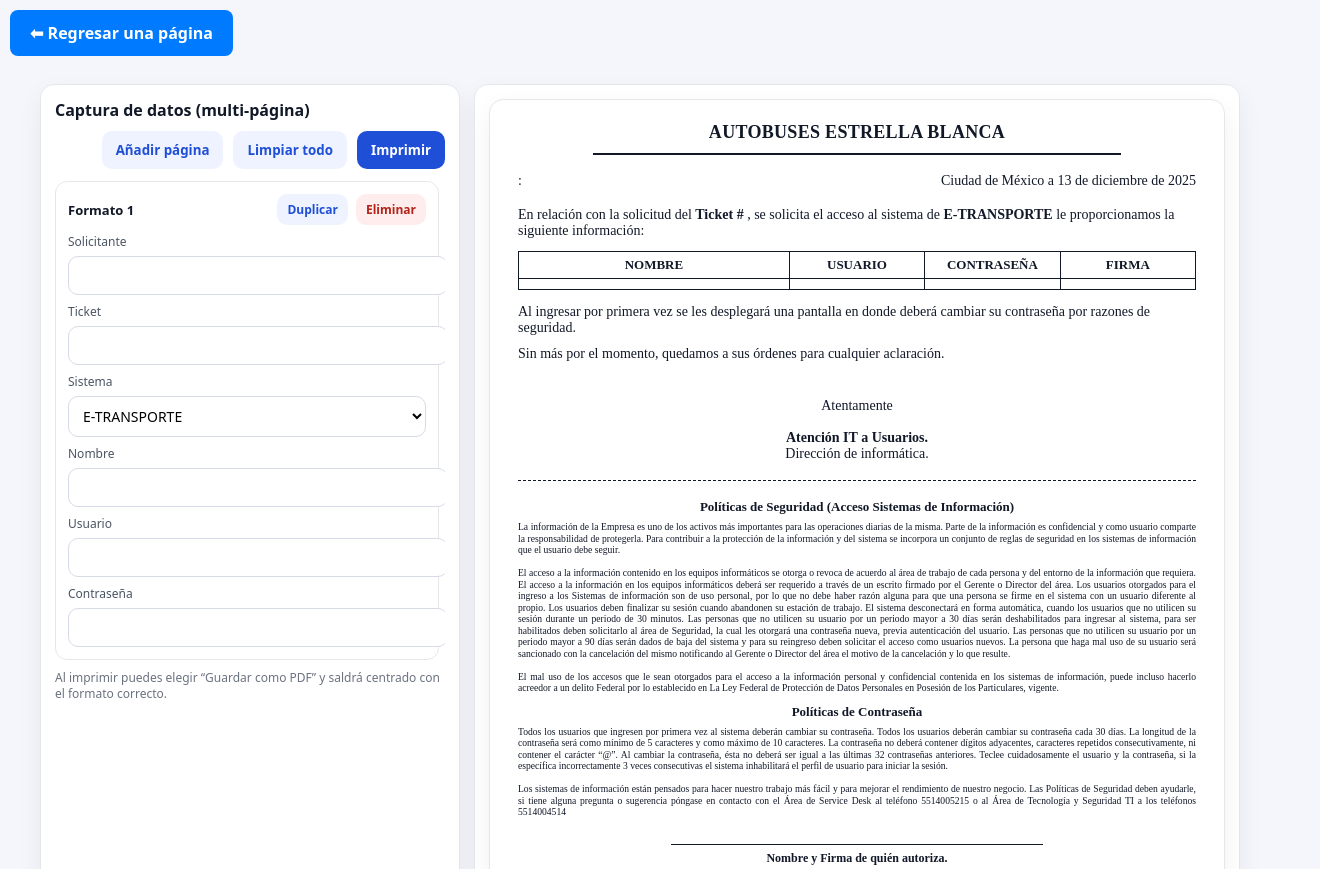
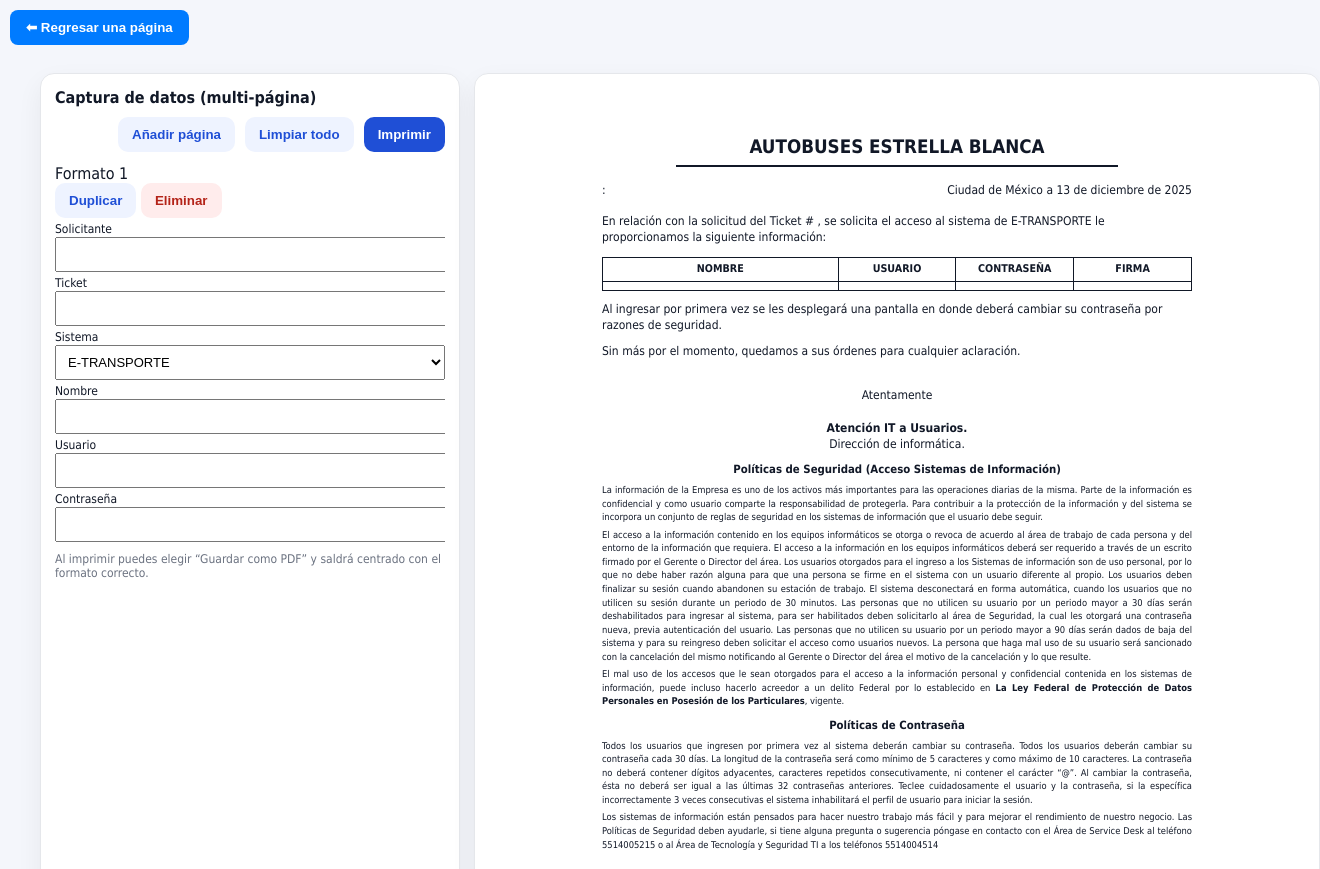
Before and after one commit to EdgarMisaelOsornio/SERVICE-DESK-, a plain HTML site: page POLITICAS/politicas.html in a window 1280 px wide. Shown: the top 869 px of the page, 1320 px wide, since content can reach past the window. Drawn offline with Linux system fonts and the light colour scheme.

Commit message:
Add files via upload

```diff
--- a/POLITICAS/politicas.html
+++ b/POLITICAS/politicas.html
@@ -1,14 +1,17 @@
 <!doctype html>
 <html lang="es">
 <head>
-<meta charset="utf-8">
-<meta name="viewport" content="width=device-width, initial-scale=1">
+  <meta charset="utf-8">
+  <meta name="viewport" content="width=device-width, initial-scale=1">
+  <title>Políticas E-Transporte</title>
 
-<link rel="stylesheet" href="style.css">
-  <button class="nav-btn" onclick="history.back()">⬅ Regresar una página</button>
+  <link rel="stylesheet" href="style.css">
 </head>
 
 <body>
+
+<button class="nav-btn" onclick="history.back()">⬅ Regresar una página</button>
+
 <div class="wrap">
 
   <div class="panel">
--- a/POLITICAS/script.js
+++ b/POLITICAS/script.js
@@ -1,12 +1,21 @@
 let pageCount = 0;
 
 function fechaActual(){
-  const meses=["enero","febrero","marzo","abril","mayo","junio","julio","agosto","septiembre","octubre","noviembre","diciembre"];
-  const f=new Date();
+  const meses = [
+    "enero","febrero","marzo","abril","mayo","junio",
+    "julio","agosto","septiembre","octubre","noviembre","diciembre"
+  ];
+  const f = new Date();
   return `Ciudad de México a ${f.getDate()} de ${meses[f.getMonth()]} de ${f.getFullYear()}`;
 }
-function $(id){ return document.getElementById(id); }
 
+function $(id){
+  return document.getElementById(id);
+}
+
+/* =========================
+   FORMULARIO
+   ========================= */
 function createFormCard(id){
   return `
     <div class="formCard" id="card-${id}">
@@ -44,6 +53,9 @@ function createFormCard(id){
   `;
 }
 
+/* =========================
+   HOJA / DOCUMENTO
+   ========================= */
 function createSheet(id){
   return `
     <div class="sheet" id="sheet-${id}">
@@ -57,7 +69,8 @@ function createSheet(id){
 
       <div class="body">
         <div style="margin:12px 0">
-          En relación con la solicitud del <span class="bold">Ticket # <span id="out-ticket-${id}"></span></span>,
+          En relación con la solicitud del
+          <span class="bold">Ticket # <span id="out-ticket-${id}"></span></span>,
           se solicita el acceso al sistema de
           <span class="bold" id="out-sistema-${id}">E-TRANSPORTE</span>
           le proporcionamos la siguiente información:
@@ -82,8 +95,13 @@ function createSheet(id){
           </tbody>
         </table>
 
-        <div>Al ingresar por primera vez se les desplegará una pantalla en donde deberá cambiar su contraseña por razones de seguridad.</div>
-        <div style="margin-top:10px">Sin más por el momento, quedamos a sus órdenes para cualquier aclaración.</div>
+        <div>
+          Al ingresar por primera vez se les desplegará una pantalla en donde deberá cambiar su contraseña por razones de seguridad.
+        </div>
+
+        <div style="margin-top:10px">
+          Sin más por el momento, quedamos a sus órdenes para cualquier aclaración.
+        </div>
 
         <div class="sign-block">
           <div>Atentamente</div><br>
@@ -94,6 +112,7 @@ function createSheet(id){
         <div class="divider"></div>
 
         <div class="pol-title">Políticas de Seguridad (Acceso Sistemas de Información)</div>
+
         <div class="pol-text">
           La información de la Empresa es uno de los activos más importantes para las operaciones diarias de la misma. Parte de la
           información es confidencial y como usuario comparte la responsabilidad de protegerla. Para contribuir a la protección de la
@@ -110,10 +129,12 @@ function createSheet(id){
           haga mal uso de su usuario será sancionado con la cancelación del mismo notificando al Gerente o Director del área el motivo de la cancelación y lo que resulte.
           <br><br>
           El mal uso de los accesos que le sean otorgados para el acceso a la información personal y confidencial contenida en los sistemas de información, puede incluso
-          hacerlo acreedor a un delito Federal por lo establecido en La Ley Federal de Protección de Datos Personales en Posesión de los Particulares, vigente.
+          hacerlo acreedor a un delito Federal por lo establecido en
+          <strong>La Ley Federal de Protección de Datos Personales en Posesión de los Particulares</strong>, vigente.
         </div>
 
         <div class="pol-title" style="margin-top:10px;">Políticas de Contraseña</div>
+
         <div class="pol-text">
           Todos los usuarios que ingresen por primera vez al sistema deberán cambiar su contraseña. Todos los usuarios deberán cambiar su contraseña cada 30 días.
           La longitud de la contraseña será como mínimo de 5 caracteres y como máximo de 10 caracteres. La contraseña no deberá contener dígitos adyacentes, caracteres
@@ -131,6 +152,9 @@ function createSheet(id){
   `;
 }
 
+/* =========================
+   FUNCIONES
+   ========================= */
 function addPage(prefill=null){
   pageCount++;
   const id = pageCount;
@@ -162,6 +186,7 @@ function removePage(id){
   $("card-"+id)?.remove();
   $("sheet-"+id)?.remove();
 }
+
 function duplicatePage(id){
   addPage({
     solicitante: $("in-solicitante-"+id)?.value ?? "",
@@ -172,6 +197,7 @@ function duplicatePage(id){
     contrasena: $("in-contrasena-"+id)?.value ?? ""
   });
 }
+
 function clearAll(){
   document.querySelectorAll(".forms input").forEach(i => i.value = "");
   document.querySelectorAll(".forms select").forEach(s => s.value = "E-TRANSPORTE");
@@ -180,7 +206,6 @@ function clearAll(){
   }
 }
 
-/* ====== NUEVO: IMPRIMIR (en vez de descargar PDF) ====== */
 function printDoc(){
   for(let id=1; id<=pageCount; id++){
     if($("sheet-"+id)) syncPage(id);
--- a/POLITICAS/style.css
+++ b/POLITICAS/style.css
@@ -8,9 +8,10 @@
 body{
   margin:0;
   background:var(--bg);
-  font-family:"Times New Roman", Times, serif;
+  font-family: Tahoma, sans-serif;
   color:var(--ink);
 }
+
 .wrap{
   max-width:1200px;
   margin:18px auto;
@@ -19,266 +20,201 @@ body{
   gap:14px;
   padding:0 14px;
 }
+
 .panel,.doc{
   background:#fff;
   border:1px solid #e5e7eb;
   border-radius:14px;
   box-shadow:0 10px 26px rgba(0,0,0,.06);
 }
+
 .panel{padding:14px}
 .panel h2{
   margin:0 0 10px;
-  font-family:system-ui,Segoe UI,Arial;
   font-size:16px;
 }
+
 .hint{
-  font-family:system-ui,Segoe UI,Arial;
   font-size:12px;
   color:#6b7280;
   margin-top:10px;
-  line-height:1.35;
 }
+
 .btnsTop{
   display:flex;
   gap:10px;
-  flex-wrap:wrap;
   margin:10px 0 12px;
   justify-content:flex-end;
 }
+
 button{
   border:none;
   border-radius:10px;
   padding:10px 14px;
   font-weight:700;
   cursor:pointer;
-  font-family:system-ui,Segoe UI,Arial;
 }
+
 .primary{background:#1f4fd6;color:#fff}
 .ghost{background:#eef3ff;color:#1f4fd6}
 .danger{background:#ffecec;color:#b42318}
 
+/* ===== FORMULARIOS ===== */
 .forms{
   display:flex;
   flex-direction:column;
   gap:12px;
   max-height: calc(100vh - 170px);
   overflow:auto;
-  padding-right:6px;
 }
-.formCard{
-  border:1px solid #e5e7eb;
-  border-radius:12px;
-  padding:12px;
-  background:#fff;
+
+label{
+  font-size:12px;
+  margin:8px 0 4px;
 }
-.formHead{
-  display:flex;
-  justify-content:space-between;
-  align-items:center;
-  gap:10px;
-  margin-bottom:8px;
-  font-family:system-ui,Segoe UI,Arial;
-}
-.formHead .title{
-  font-weight:800;
+
+input, select{
+  width:100%;
+  padding:8px;
   font-size:13px;
 }
-.formHead .miniBtns{
-  display:flex;
-  gap:8px;
-}
-.mini{
-  padding:7px 10px;
-  border-radius:10px;
-  font-size:12px;
-  font-weight:800;
-}
-label{
-  display:block;
-  font-family:system-ui,Segoe UI,Arial;
-  font-size:12px;
-  margin:8px 0 6px;
-  color:#4b5563;
-}
-input, select{
-  width:100%;
-  padding:9px 10px;
-  border:1px solid #d7dbe7;
-  border-radius:10px;
-  font-family:system-ui,Segoe UI,Arial;
-  font-size:14px;
+
+/* ===== DOCUMENTO ===== */
+.doc{padding:14px}
+
+/* ===== HOJA TIPO WORD (CARTA REAL + MÁRGENES WORD) ===== */
+.sheet{
+  width: 816px;          /* 21.59 cm */
+  min-height: 1056px;    /* 27.94 cm */
+  margin: 0 auto;
+  box-sizing: border-box;
   background:#fff;
+
+  /* Márgenes exactos de Word */
+  padding-top: 48px;     /* 1.27 cm */
+  padding-bottom: 24px;  /* 0.63 cm */
+  padding-left: 113px;   /* 3 cm */
+  padding-right: 113px;  /* 3 cm */
 }
 
-/* ===== VISTA DOCUMENTO ===== */
-.doc{padding:14px}
-.sheets{
-  display:flex;
-  flex-direction:column;
-  gap:16px;
-}
-.sheet{
-  background:#fff;
-  border:1px solid #e5e7eb;
-  border-radius:14px;
-  box-shadow:0 10px 26px rgba(0,0,0,.06);
-  padding:22px 28px;
-}
 .top-title{
   text-align:center;
   font-weight:700;
-  font-size:18px;
-  letter-spacing:.3px;
+  font-size:14pt;
 }
+
 .title-line{
   border-top:2px solid var(--line);
-  width:78%;
-  margin:10px auto 0;
+  width:75%;
+  margin:8px auto 0;
 }
+
 .meta-row{
   display:flex;
   justify-content:space-between;
-  margin-top:18px;
-  font-size:14px;
+  margin-top:16px;
+  font-size:9pt;
 }
-.body{margin-top:18px;font-size:14px}
-.bold{font-weight:700}
+
+.body{
+  margin-top:16px;
+  font-size:9pt;
+  line-height:1.35;
+}
+
 .table{
   width:100%;
   border-collapse:collapse;
-  margin:10px 0 14px;
-  font-size:13px;
+  margin:10px 0;
+  font-size:8pt;
 }
-.table th,.table td{
+
+.table th,
+.table td{
   border:1px solid var(--line);
-  padding:5px 6px;
-  text-align:center;
+  padding:4px;
 }
+
 .sign-block{
   text-align:center;
-  margin-top:36px;
+  margin-top:28px;
 }
-.divider{
-  margin:18px 0;
-  border-top:1px dashed #111827;
-}
+
+/* ===== POLÍTICAS (TEXTO LEGAL) ===== */
 .pol-title{
   text-align:center;
-  font-weight:700;
-  font-size:13px;
+  font-weight:bold;
+  font-size:8.5pt;
   margin:10px 0 6px;
 }
+
 .pol-text{
-  font-size:9.6px;
-  line-height:1.2;
+  font-family: Tahoma, sans-serif;
+  font-size:7pt;
+  line-height:1.45;
   text-align:justify;
 }
+
+.pol-text br{
+  display:block;
+  content:"";
+  margin-top:4px;
+}
+
 .footer-line{
-  margin:26px auto 6px;
-  border-top:1px solid #111827;
+  margin:20px auto 6px;
+  border-top:1px solid #111;
   width:55%;
+  margin-top: 58px;
 }
+
 .footer-note{
   text-align:center;
-  font-size:12px;
-  font-weight:700;
+  font-size:8pt;
+  font-weight:bold;
+  margin-top: 14px;   /* espacio desde el texto anterior */
 }
 
-/* =========================================================
-   EXPORT PDF (CARTA)
-   ========================================================= */
-.pdf-export-host{
-  position:fixed;
-  left:-3000px;
-  top:0;
-  width:816px;
-  background:#fff;
-  z-index:-1;
-}
-.pdf-export{ width:816px; }
-.pdf-export .sheets{ gap:0; }
-.pdf-export .sheet{
-  width:816px;
-  height:1056px;
-  box-sizing:border-box;
-  padding:72px;
-  border:none;
-  border-radius:0;
-  box-shadow:none;
-  margin:0;
-  overflow:hidden;
-  page-break-after:always;
-  break-after:page;
-}
-.pdf-export .sheet:last-child{
-  page-break-after:auto;
-  break-after:auto;
+/* ===== BOTÓN REGRESAR ===== */
+.nav-btn{
+  margin:10px;
+  padding:10px 16px;
+  background:#007bff;
+  color:#fff;
+  border-radius:8px;
+  cursor:pointer;
 }
 
-/* =========================================================
-   IMPRESIÓN REAL
-   ========================================================= */
-
+/* ===== IMPRESIÓN (CORREGIDO) ===== */
 @page{
   size: letter;
-  margin: 15mm;
+  margin:0; /* ⬅️ CLAVE: elimina borde fantasma */
 }
 
-@media print {
+@media print{
+  body{
+    background:#fff;
+    margin:0;
+  }
 
-  body{ background:#fff !important; }
-  .wrap{
-    display:block !important;
-    max-width:none !important;
-    margin:0 !important;
-    padding:0 !important;
+  .wrap,
+  .doc{
+    margin:0;
+    padding:0;
+    border:none;
+    box-shadow:none;
   }
-  .panel{ display:none !important; }
 
-  .doc{
+  .panel,
+  .nav-btn{
+    display:none;
+  }
+
+  .sheet{
+    width:816px;
+    margin:0;
     border:none !important;
     box-shadow:none !important;
-    border-radius:0 !important;
-    padding:0 !important;
-    margin:0 !important;
+    page-break-after:always;
   }
-
-  .sheets{ gap:0 !important; }
-  .sheet{
-    width:100% !important;
-    max-width:190mm !important;
-    margin:0 auto !important;
-    border:none !important;
-    box-shadow:none !important;
-    border-radius:0 !important;
-    padding:0 !important;
-    page-break-after:always;
-    break-after:page;
-  }
-  .sheet:last-child{
-    page-break-after:auto;
-    break-after:auto;
-  }
-
-  table, tr, th, td{
-    page-break-inside: avoid !important;
-    break-inside: avoid !important;
-  }
-
-  .pdf-export-host{ display:none !important; }
 }
-.nav-btn {
-        display: inline-block;
-        margin: 10px;
-        padding: 12px 20px;
-        background-color: #007bff;
-        color: white;
-        font-size: 16px;
-        border: none;
-        border-radius: 8px;
-        text-decoration: none;
-        cursor: pointer;
-    }
-    .nav-btn:hover {
-        background-color: #0056b3;
-    }
```
